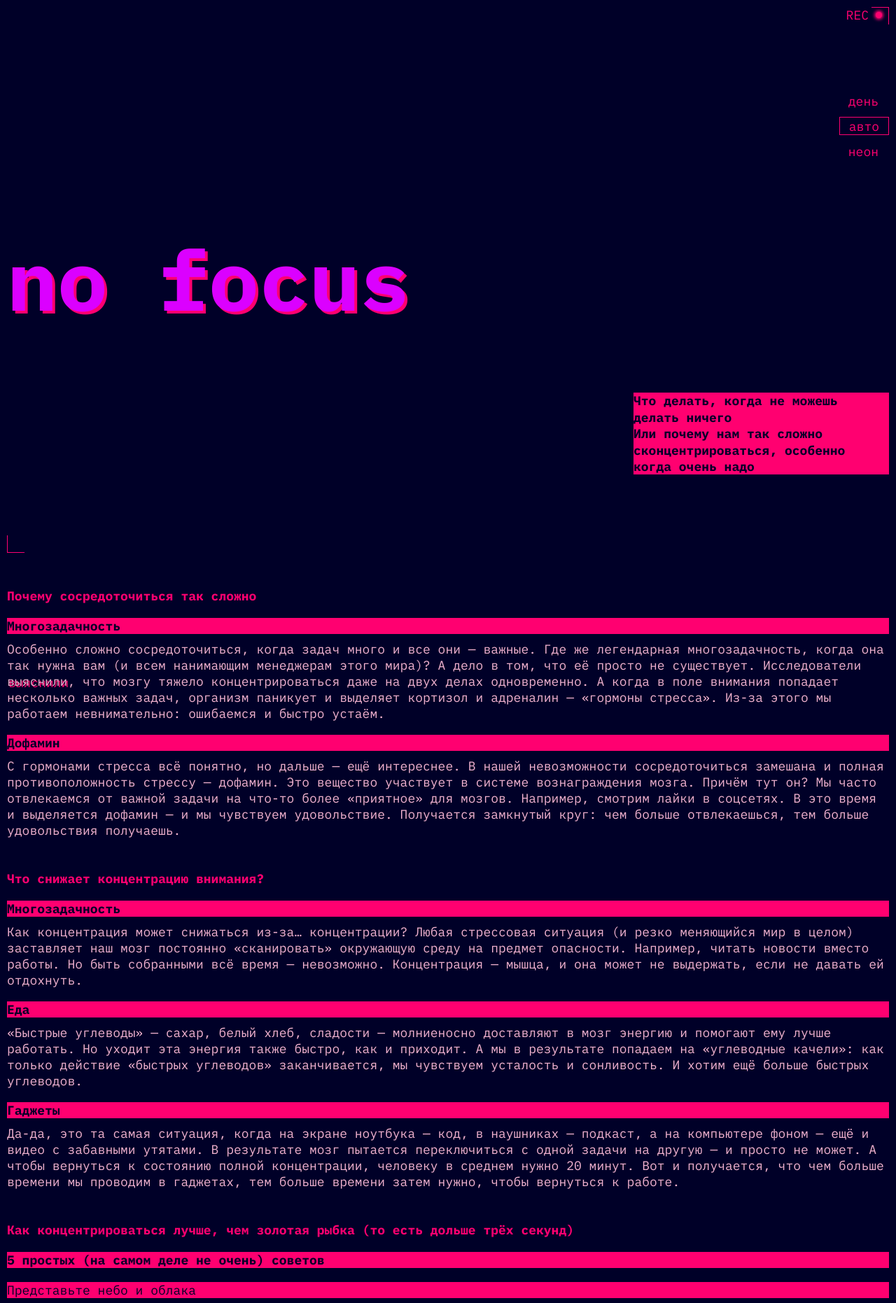
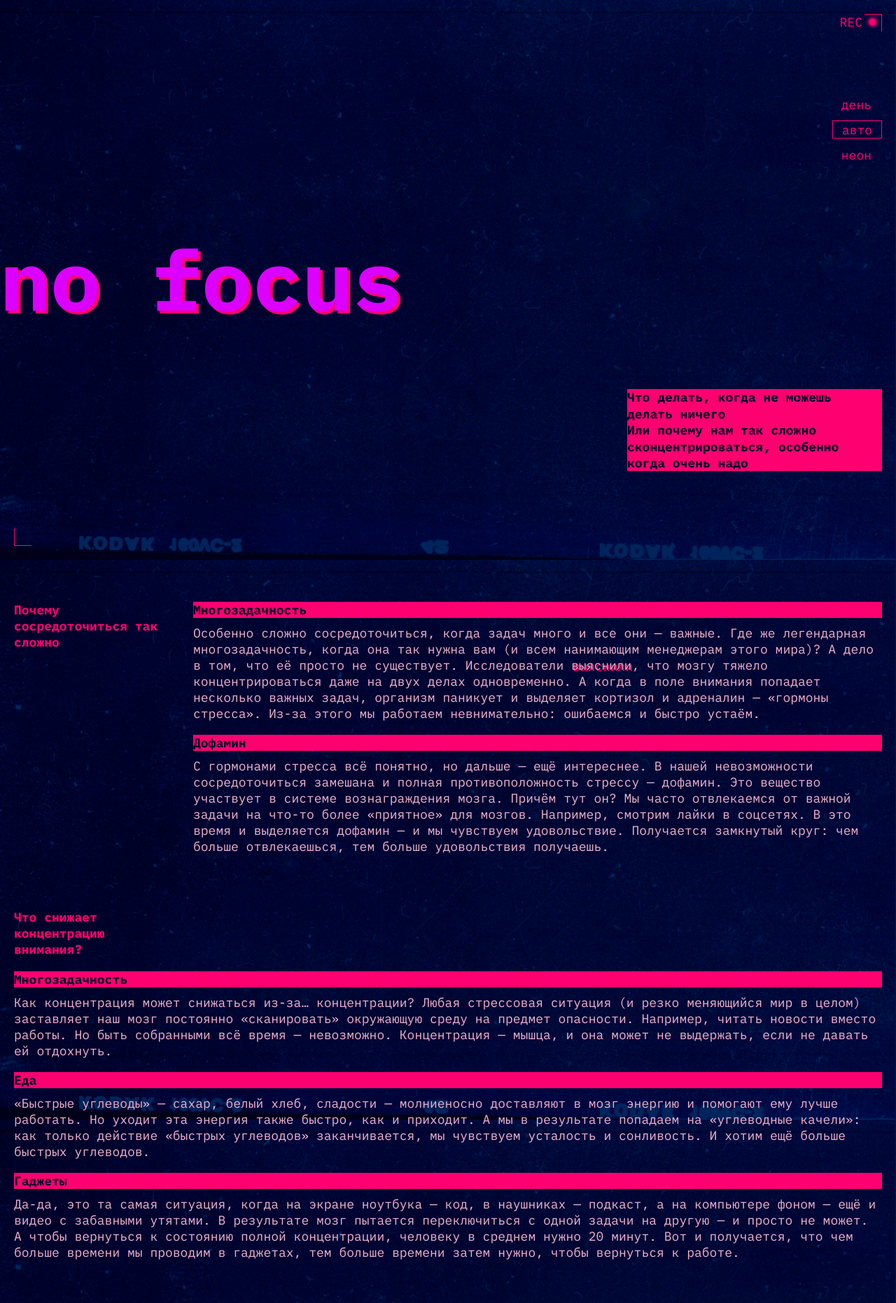
Before and after one commit to TanzBis/slozhno-sosredotochitsya-fd, a plain HTML site: page index.html in a window 1280 px wide. Shown: the top 1862 px of the page at 70% size. Drawn offline with Linux system fonts and the light colour scheme.

Commit message:
tablet adaptive was done

```diff
--- a/styles/style.css
+++ b/styles/style.css
@@ -3,11 +3,13 @@
 .page {
   /* сохраните в разметке и стилях класс page у тега body. Он удобен, чтобы составлять селекторы для разных цветовых тем. */
   background-image: var(--bg-image);
-  background-position: center;
+  background-position: top center;
+  background-size: cover;
   background-repeat: no-repeat;
   background-attachment: fixed;
   background-color: var(--bg-color);
   font-size: var(--text-size);
+  overflow-x: hidden;
 }
 
 /* Мобилка темная тема */
@@ -30,7 +32,7 @@
 
 .decorated-zone::before {
   position: absolute;
-  content: '';
+  content: "";
   inset-block-start: 10px;
   inset-inline-end: 10px;
   height: 25px;
@@ -42,7 +44,7 @@
 
 .decorated-zone::after {
   position: absolute;
-  content: '';
+  content: "";
   inset-block-end: 10px;
   inset-inline-start: 10px;
   height: 25px;
@@ -67,7 +69,7 @@
 }
 
 .header__rec::after {
-  content: '';
+  content: "";
   width: 9px;
   height: 9px;
   background-color: var(--accent-color);
@@ -122,19 +124,48 @@
 /* Параграф шапки */
 .header__paragraph {
   justify-self: flex-end;
-  max-width: 365px;
+  max-width: 355px;
   line-height: var(--text-lh);
   font-family: var(--main-font);
   font-weight: var(--weight-bold);
 }
 
 /* header для планшета */
-@media (width < 768px) {
+@media (width >= 768px) {
+  .header {
+    padding: 20px 20px 20px 0;
+    min-height: 1024px;
+    margin-bottom: 60px;
+  }
 
+  .decorated-zone::before {
+    inset-block-start: 20px;
+    inset-inline-end: 20px;
+  }
+
+  .decorated-zone::after {
+    inset-block-end: 20px;
+    inset-inline-start: 20px;
+  }
+
+  .header__rec {
+    inset-block-start: 20px;
+    inset-inline-end: 29px;
+  }
+
+  .header__paragraph {
+    max-width: 364px;
+  }
 }
 
+/* header для десктопа */
+@media (width >= 1024px) {
+  .header {
+    min-height: 768px;
+  }
 
-
+  .header__paragraph {}
+}
 
 /* Обертка для двух секций */
 .content {
@@ -161,7 +192,7 @@
 }
 
 /* Заголовок блока */
-.card__title{
+.card__title {
   color: var(--accent-color);
   font-size: var(--h2-size);
   line-height: var(--txt-lh);
@@ -226,8 +257,69 @@
 .content__gallery-img {
   display: block;
   inline-size: 100%;
-  height: auto;
+  block-size: 100%;
+  object-fit: cover;
 }
+
+/* для планшета */
+@media (width >= 768px) {
+  .content {
+    padding: 0 20px;
+    gap: 79px;
+    margin-bottom: 60px;
+  }
+
+  .content__info {
+    gap: 78px;
+  }
+
+  .card__title {
+    inline-size: 236px;
+  }
+
+  .card {
+    display: grid;
+    grid-template-columns: 236px 1fr;
+    column-gap: 20px;
+  }
+
+  .card:nth-of-type(2n) {
+    display: flex;
+    flex-direction: column;
+  }
+
+  .content__gallery {
+    gap: 20px;
+  }
+
+  .content__gallery-list {
+    display: grid;
+    grid-template-columns: repeat(3, 1fr);
+    grid-auto-rows: fit-content(568px);
+    grid-auto-flow: dense;
+    gap: 20px;
+  }
+
+/* адаптация картинок под сетку */
+  .content__gallery-item:nth-of-type(1) {
+    grid-column: 1/3;
+  }
+
+  .content__gallery-item:nth-of-type(2) {
+    grid-column: 3;
+    grid-row: 1/3;
+  }
+
+  .content__gallery-item:nth-of-type(3) {
+    grid-row: 2/4;
+  }
+
+  .content__gallery-item:nth-of-type(5) {
+    grid-column: 2/4;
+    grid-row: 3/4;
+  }
+}
+
 
 /* footer */
 .footer {
```
